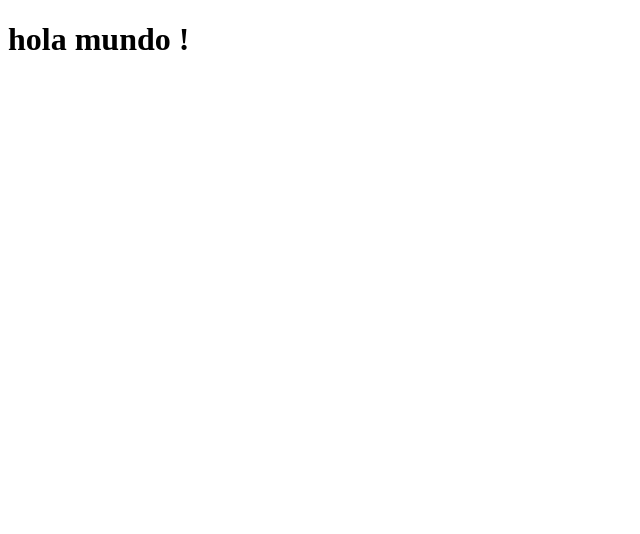
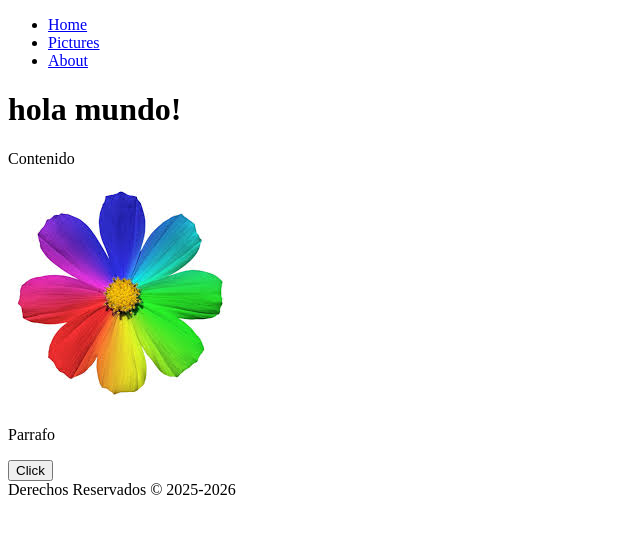
Before and after one commit to A01285958/Web_html, a plain HTML site: page index.html in a window 1280 px wide. Shown: the whole page, without its empty margins (0-640 px from the left). Drawn offline with Linux system fonts and the light colour scheme.

Commit message:
ActividadClase

```diff
--- a/index.html
+++ b/index.html
@@ -6,6 +6,18 @@
     <title>ConstruccionSoftware</title>
 </head>
 <body>
-        <h1> hola mundo ! </h1>
+        <nav>
+            <ul>
+                <li> <a href="#">Home</a></li>
+                <li><a href="./Paginas/Pictures.html">Pictures</a></li>
+                <li><a href="./Paginas/About.html">About</a></li>
+            </ul>
+        </nav>
+        <h1>hola mundo!</h1>
+        <p>Contenido</p>
+        <img src="download.jpg" />
+        <p>Parrafo</p>
+        <button>Click</button>
+        <footer>Derechos Reservados &copy; 2025-2026</footer>
 </body>
 </html>
```
